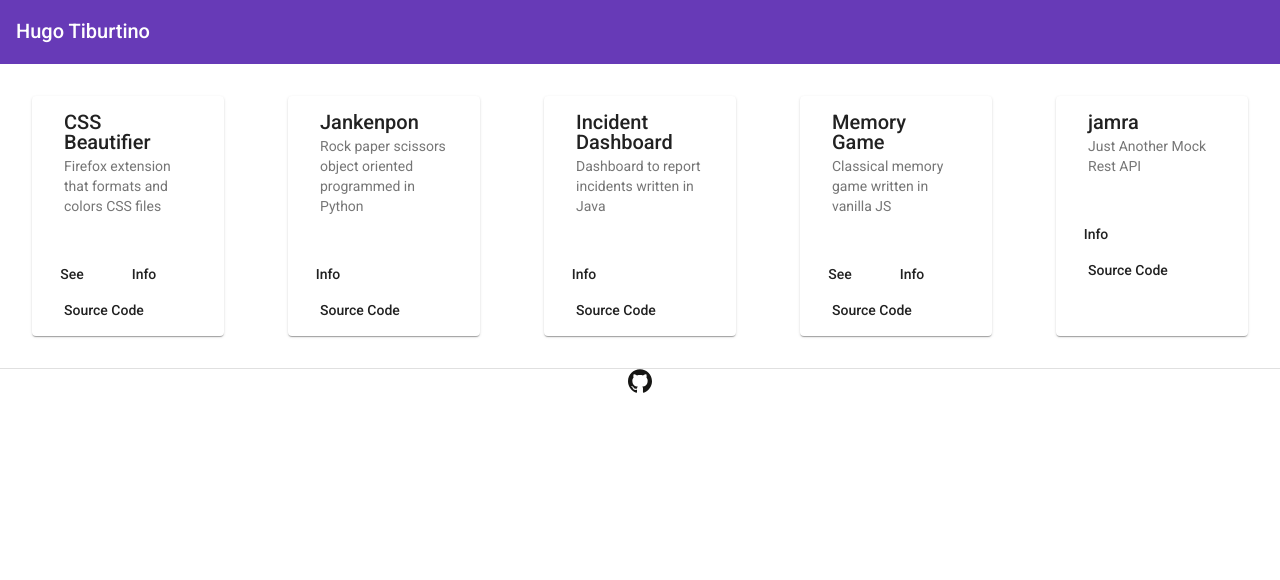
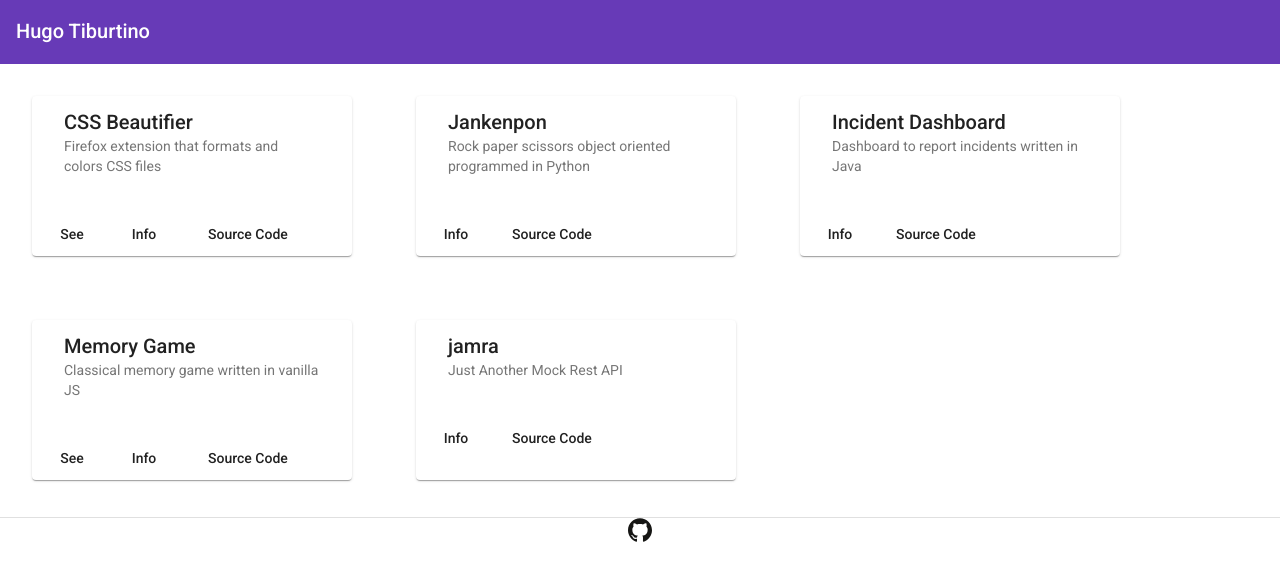
Before and after one commit to hugotiburtino/hugotiburtino.dev, an Angular app: page / in a window 1280 px wide. Shown: the top 580 px of the page. Built offline with nearby package versions, Linux system fonts and the light colour scheme.

Commit message:
Style the cards in flex columns

```diff
--- a/src/app/projects-panel/projects-panel.component.css
+++ b/src/app/projects-panel/projects-panel.component.css
@@ -1,8 +1,11 @@
-.project-card {
-    width: 15rem;
-    margin: 2rem;
+.projects-container {
+    display: inline-block;
+    flex-wrap: wrap;
 }
 
-.projects-container {
-    display: flex;
+.project-card {
+    float: left;
+    margin: 2rem;
+    width: 20rem;
+    height: 10rem;
 }
```
